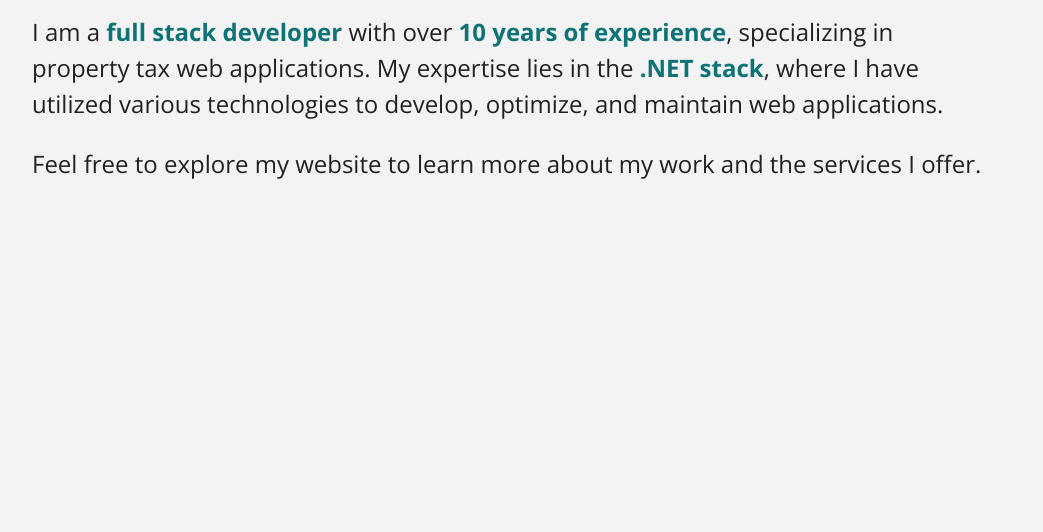
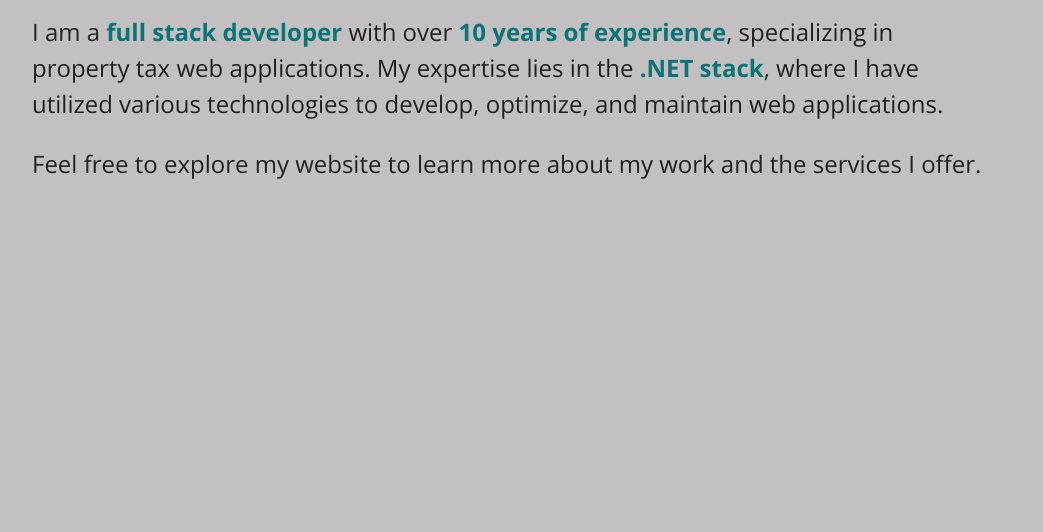
Before and after one commit to davidmcolvin/davidmcolvin.github.io, a plain HTML site: page index.html in a window 1280 px wide. Shown: the part 288-820 px from the top of the page, without its empty margins (128-1171 px from the left). Drawn offline with nearby package versions, Linux system fonts and the light colour scheme.

Commit message:
Make body a little more grey

```diff
--- a/css/style.css
+++ b/css/style.css
@@ -5,7 +5,7 @@ body {
 	height:100vh;
 	margin: 0;
 	font-family: "Open Sans", sans-serif;
-	background-color: #f3f3f3;
+	background-color: #c2c0c0;
 }
 .page {
 	color: #212121;
```
